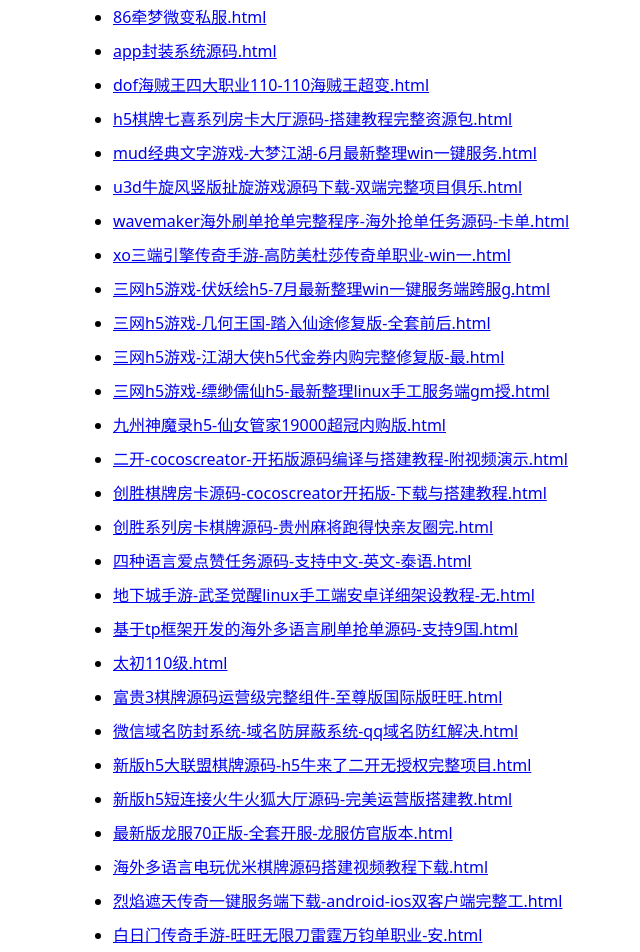
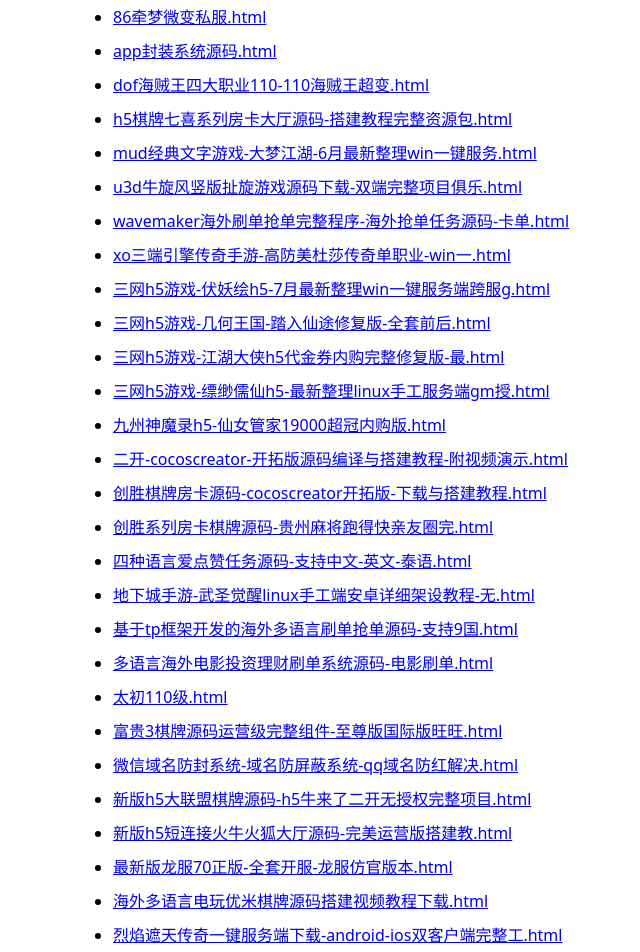
Before and after one commit to opmhoubue-eng/yuanmago-posts, a plain HTML site: page docs/index.html in a window 1280 px wide. Shown: the part 136-1088 px from the top of the page, without its empty margins (137-777 px from the left). Drawn offline with Linux system fonts and the light colour scheme.

Commit message:
Add/Update docs/index.html

```diff
--- a/docs/index.html
+++ b/docs/index.html
@@ -23,6 +23,7 @@
 <li><a href="./四种语言爱点赞任务源码-支持中文-英文-泰语.html">四种语言爱点赞任务源码-支持中文-英文-泰语.html</a></li>
 <li><a href="./地下城手游-武圣觉醒linux手工端安卓详细架设教程-无.html">地下城手游-武圣觉醒linux手工端安卓详细架设教程-无.html</a></li>
 <li><a href="./基于tp框架开发的海外多语言刷单抢单源码-支持9国.html">基于tp框架开发的海外多语言刷单抢单源码-支持9国.html</a></li>
+<li><a href="./多语言海外电影投资理财刷单系统源码-电影刷单.html">多语言海外电影投资理财刷单系统源码-电影刷单.html</a></li>
 <li><a href="./太初110级.html">太初110级.html</a></li>
 <li><a href="./富贵3棋牌源码运营级完整组件-至尊版国际版旺旺.html">富贵3棋牌源码运营级完整组件-至尊版国际版旺旺.html</a></li>
 <li><a href="./微信域名防封系统-域名防屏蔽系统-qq域名防红解决.html">微信域名防封系统-域名防屏蔽系统-qq域名防红解决.html</a></li>
```
